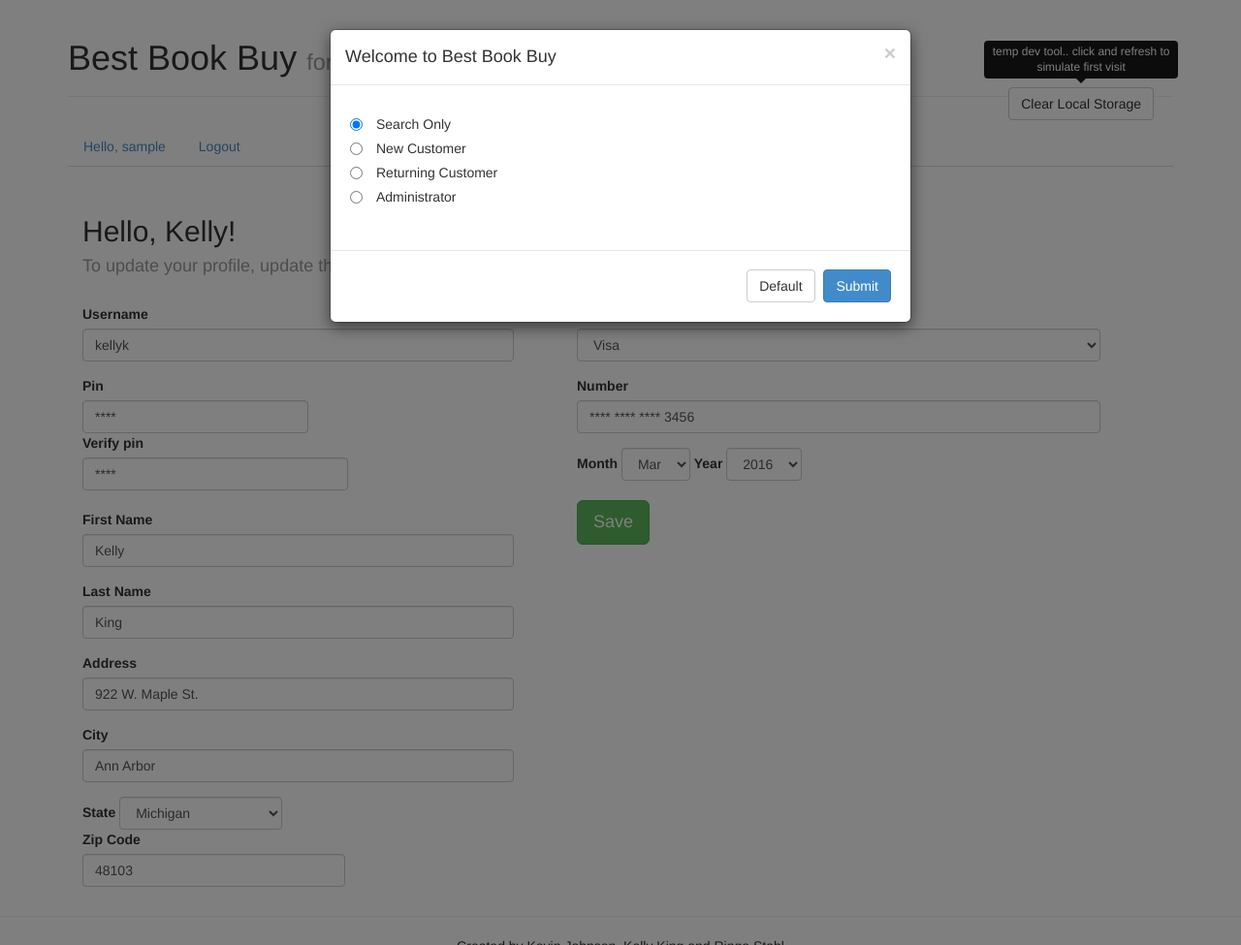
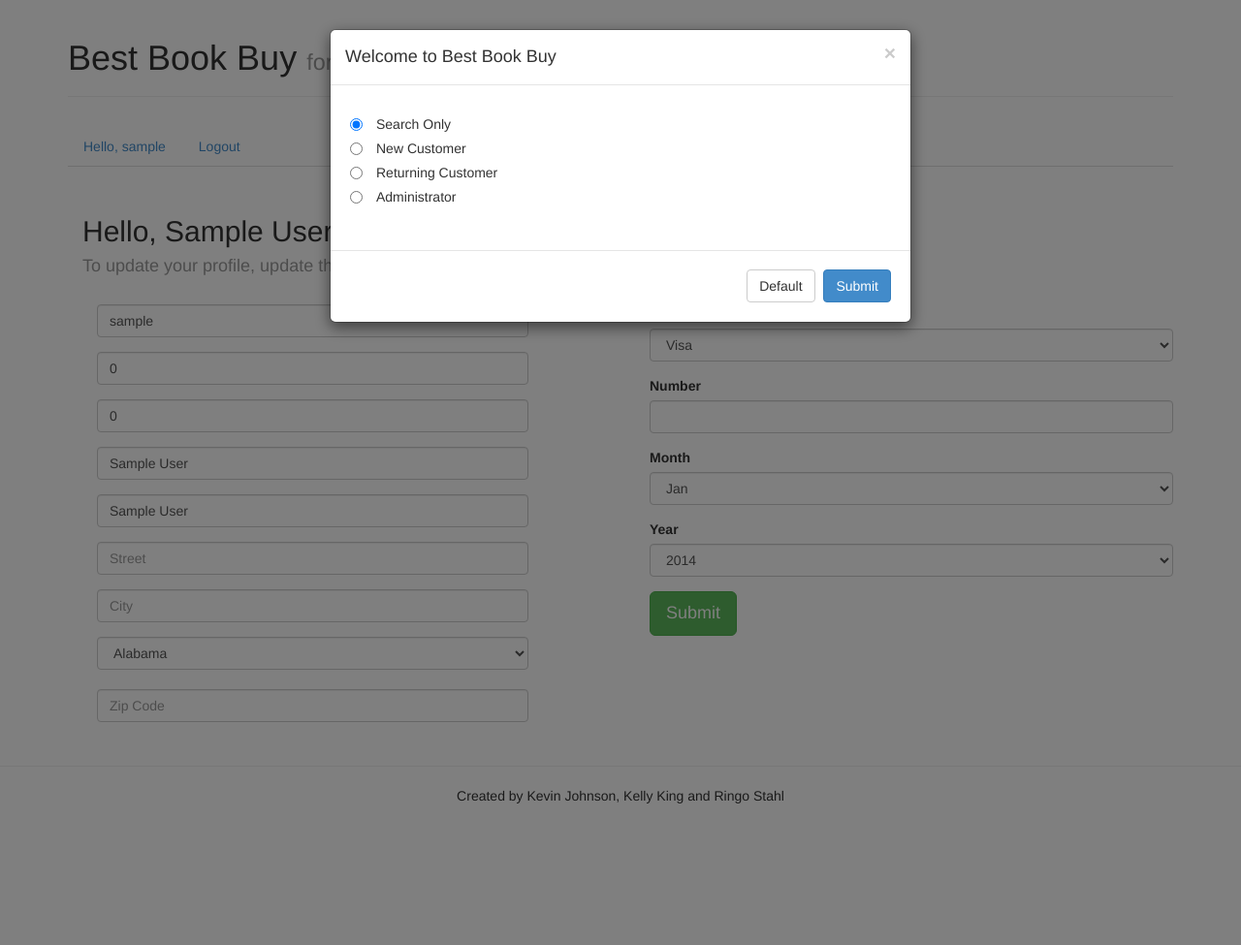
Before and after one commit to kellyk/b3, a PHP site: page /profile in a window 1280 px wide. Shown: the whole page at 97% size. Run offline with PHP 8.4, Linux system fonts and the light colour scheme; the visitor is signed in with stand-in values (Sample User, id 1); data that the repository does not hold is empty.

Commit message:
dynamic user profile page

```diff
--- a/controllers/profile.php
+++ b/controllers/profile.php
@@ -7,7 +7,19 @@
 	}
 
 	public function index() {
-		require_once('views/profile.php');
+		if (isset($_SESSION['username'])) {
+			//all fields are required, so if the first one is populated, we can proceed
+
+			// we will probably want to validate that the pins match at some point
+			require_once('models/user.php');
+			$userModel = new UserModel();
+			$user = $userModel->getUser($_SESSION['username']);
+			$user = $user[0];
+
+			require_once('views/profile.php');
+		} else {
+			$this->register();
+		}
 	}
 
 	public function register() {
--- a/public/scripts/main.js
+++ b/public/scripts/main.js
@@ -1,6 +1,4 @@
 $(document).ready(function(){
-
-	$('#clearStorage').tooltip('show');
 
 	$('input[name="credit-card"]').click(function() {
 		if($(this).val() === 'new'){
--- a/views/global/header.php
+++ b/views/global/header.php
@@ -19,10 +19,6 @@
 			<button id="adminLogin" class="btn btn-primary pull-right">Admin Login</button>
 		</a>
 		<?php } ?>
- 		<button data-toggle="tooltip" title="temp dev tool.. click and refresh to simulate first visit"
- 			id="clearStorage" class="btn btn-default pull-right" onclick="localStorage.clear(); return false;"
- 			style="margin-right:20px">Clear Local Storage
- 		</button>
 
 	</div>
 	<nav>
--- a/views/profile.php
+++ b/views/profile.php
@@ -1,43 +1,32 @@
 <?php include_once('views/global/header.php'); ?>
 
-<h2>Hello, Kelly!</h2>
+<h2>Hello, <?php echo $user['first_name']?>!</h2>
 <h4 class="text-muted">To update your profile, update the fields below and click save.</h4><br />
-	<form role="form" >
-		<div class = "row col-md-5">
+	<form role="form" method="POST" action="<?php echo SITE_ROOT ?>profile/register">
+			<div class="col-lg-5">
 			  	<div class="form-group">
-		    	<label for="username">Username</label>
-		    	<input type="text" class="form-control" id="username" value="kellyk">
-		  	</div>
-		  	<div class="form-inline">
-			  	<div class="form-group">
-				    <label for="pin">Pin</label>
-				    <input type="pin" class="form-control" id="pin" value="****" required />
+			    	<input type="text" name="username" class="form-control" placeholder="Username" value="<?php echo $user['username']?>" required />
 			  	</div>
 			  	<div class="form-group">
-				    <label for="verifyPin">Verify pin</label>
-				    <input type="verifyPin" class="form-control" id="verifyPin" value="****" required />
-				</div>
-			</div><br />
-			<div class="form-group">
-			    <label for="fName">First Name</label>
-			    <input type="fName" class="form-control" id="fName" value="Kelly">
+				   <input type="text" name="pin" class="form-control" placeholder="Pin (digits only)" value="<?php echo $user['PIN']?>"required />
 				</div>
 				<div class="form-group">
-			    <label for="lName">Last Name</label>
-			    <input type="lName" class="form-control" id="lName" value="King">
+				    <input type="text" name="repin" class="form-control" placeholder="Verify Pin" value="<?php echo $user['PIN']?>" required />
 				</div>
 				<div class="form-group">
-			    <label for="address">Address</label>
-			    <input type="address" class="form-control" id="address" value="922 W. Maple St.">
+				    <input type="text" name="firstname" class="form-control" placeholder="First Name" value="<?php echo $user['first_name']?>" required />
 				</div>
 				<div class="form-group">
-			    <label for="city">City</label>
-			    <input type="text" class="form-control" id="city" value="Ann Arbor">
+				    <input type="text" name="lastname" class="form-control" placeholder="Last Name" value="<?php echo $user['last_name']?>" required />
 				</div>
-			<div class="form-inline">
 				<div class="form-group">
-				    <label for="state">State</label>
-				    <select type="text" class="form-control" id="state">
+				    <input type="text" name="street" class="form-control" placeholder="Street" value="<?php echo $user['address']?>" required />
+				</div>
+				<div class="form-group">
+				    <input type="text" name="city" class="form-control" placeholder="City" value="<?php echo $user['city']?>" required />
+				</div>
+				<div class="form-group">
+				    <select type="text" name="state" class="form-control">
 						<option value="AL">Alabama</option>
 						<option value="AK">Alaska</option>
 						<option value="AZ">Arizona</option>
@@ -60,7 +49,7 @@
 						<option value="ME">Maine</option>
 						<option value="MD">Maryland</option>
 						<option value="MA">Massachusetts</option>
-						<option value="MI" selected="selected">Michigan</option>
+						<option value="MI">Michigan</option>
 						<option value="MN">Minnesota</option>
 						<option value="MS">Mississippi</option>
 						<option value="MO">Missouri</option>
@@ -89,19 +78,15 @@
 						<option value="WV">West Virginia</option>
 						<option value="WI">Wisconsin</option>
 						<option value="WY">Wyoming</option>
-				    </select>
-				</div>
-				<div class="form-group">
-				    <label for="zip">Zip Code</label>
-				    <input type="text" class="form-control" value="48103" id="zip">
+				    </select><br />
+				    <input type="text" name="zip" class="form-control" placeholder="Zip Code" required />
 				</div>
 			</div>
-		</div>
-		<div class = "row col-md-1"></div>
-		<div class = "row col-md-6">
+			<div class="col-lg-1"></div>
+			<div class="col-lg-6">
 				<div class="form-group">
 				    <label for="cc-type">Credit Card</label>
-			    <select class="form-control" id="cc-type">
+				    <select name="card_type" class="form-control">
 				    	<option value="visa">Visa</option>
 				    	<option value="mastercard">Mastercard</option>
 				    	<option value="discover">Discover</option>
@@ -109,32 +94,28 @@
 				</div>
 			    <div class="form-group">
 				    <label for="cc-number">Number</label>
-			    <input type="text" class="form-control" id="cc-number" value="**** **** **** 3456">
+				    <input type="text" name="card_number" class="form-control" id="cc-number" value="<?php echo $user['ccnumber']?>" required />
 				</div>
-			<div class="form-inline">
 				<div class="form-group">
 				    <label for="cc-month">Month</label>
-				    <select class="form-control" id="cc-month">
+				    <select class="form-control" name="card_month">
 				    	<option value="1">Jan</option>
 				    	<option value="2">Feb</option>
-				    	<option value="3" selected="selected">Mar</option>
+				    	<option value="3">Mar</option>
 				    </select>
 				</div>
 				<div class="form-group">
 				    <label for="cc-year">Year</label>
-				    <select class="form-control" id="cc-year">
-				    	<option value="2013">2013</option>
+				    <select class="form-control" name="card_year">
 				    	<option value="2014">2014</option>
 				    	<option value="2015">2015</option>
-				    	<option value="2016" selected="selected">2016</option>
+				    	<option value="2016">2016</option>
 				    	<option value="2017">2017</option>
 				    	<option value="2018">2018</option>
 				    </select>
 				</div>
-			</div> <br />
 				<div class="form-group">
-				<button type="submit" class="btn btn-lg btn-success">Save</button>
-			</div>
+					<input type="submit" value="Submit" class="btn btn-lg btn-success" />
 				</div>
 			</div>
 		</form>
```
Lines whose indentation alone changed are shown as unchanged.
